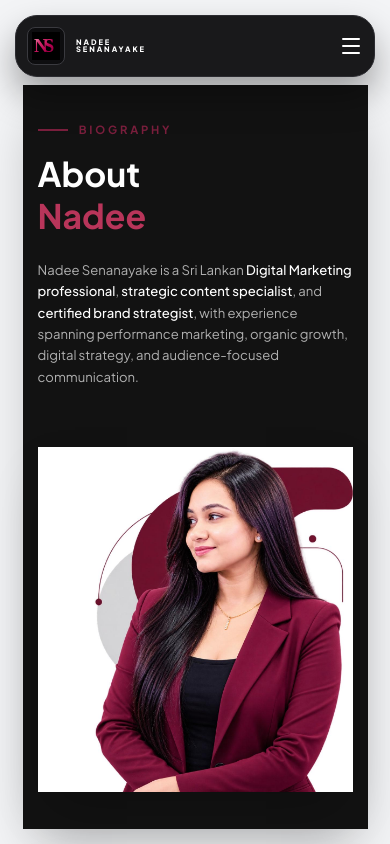
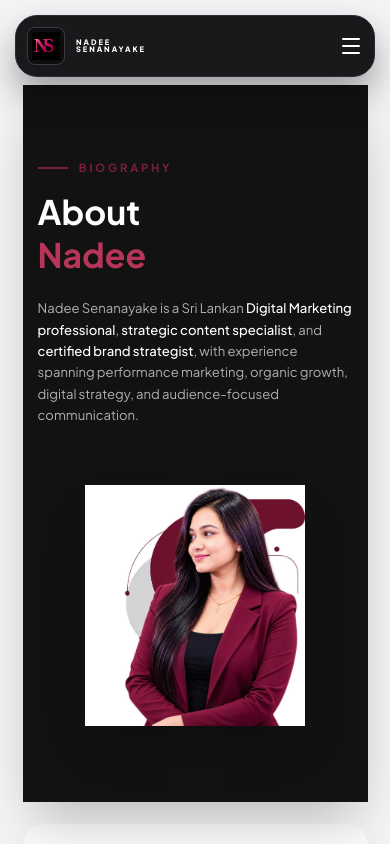
Before and after one commit to chanugiw/nadee-s-landing-page, a React (Vite) app: page /about in a window 390 px wide. Shown: the top 844 px of the page. Built offline with nearby package versions, Linux system fonts and the light colour scheme; a web font is replaced by a local one.

Commit message:
Update AboutPage component image styling for improved responsiveness and positioning

```diff
--- a/src/pages/AboutPage.jsx
+++ b/src/pages/AboutPage.jsx
@@ -41,7 +41,8 @@ const AboutPage = () => {
             <img
               src="/assets/nadee-portrait.jpeg"
               alt="Nadee Senanayake"
-              className="relative z-10 w-full max-w-sm object-cover shadow-2xl"
+              className="relative z-10 mx-auto w-full max-w-[220px] object-cover object-top shadow-2xl sm:max-w-sm md:max-w-sm lg:max-w-sm"
+              style={{ objectPosition: 'center top' }}
             />
           </motion.div>
         </div>
```
